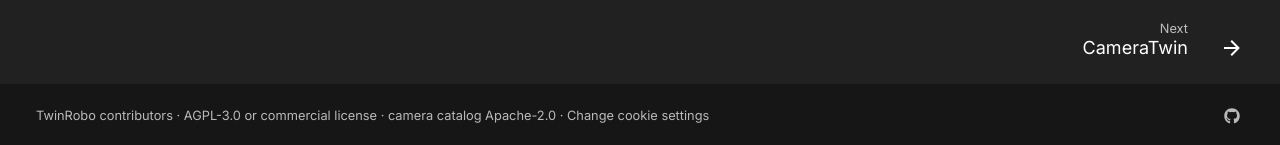
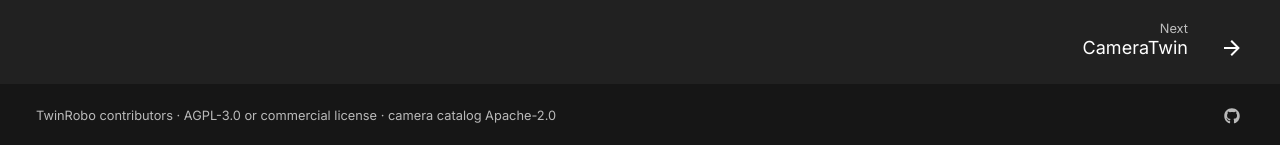
Before and after one commit to TwinRobo/TwinRobo-Core, an MkDocs documentation site: the page built from docs/index.md, in a window 1280 px wide. Shown: the part 752-897 px from the top of the page. Built offline with MkDocs 1.6.1 and Material for MkDocs 9.7.7, drawn with Linux system fonts in a browser that asks for light colours; comment, search, counter and statistics services are not loaded; some of the changed lines change nothing that is shown.

Commit message:
API docs: no cookie banner or analytics

```diff
--- a/mkdocs.yml
+++ b/mkdocs.yml
@@ -5,8 +5,7 @@
 repo_name: TwinRobo/TwinRobo-Core
 edit_uri: edit/main/docs/
 copyright: >-
-  TwinRobo contributors · AGPL-3.0 or commercial license · camera catalog Apache-2.0 ·
-  <a href="#__consent">Change cookie settings</a>
+  TwinRobo contributors · AGPL-3.0 or commercial license · camera catalog Apache-2.0
 
 theme:
   name: material
@@ -51,16 +50,6 @@
       link: https://github.com/TwinRobo/TwinRobo-Core
       name: TwinRobo on GitHub
   generator: false
-  analytics:             # Google Analytics 4; runs only after the visitor accepts (consent)
-    provider: google
-    property: G-9RZVTJ0ZJ3
-  consent:
-    title: Cookie consent
-    description: >-
-      We use cookies to see which pages are read and how people find them, so we
-      can improve the documentation. You can change your choice at any time from
-      the link at the bottom of every page.
-    actions: [accept, reject, manage]   # declining is one click, like accepting
 
 exclude_docs: requirements.txt
 
```
